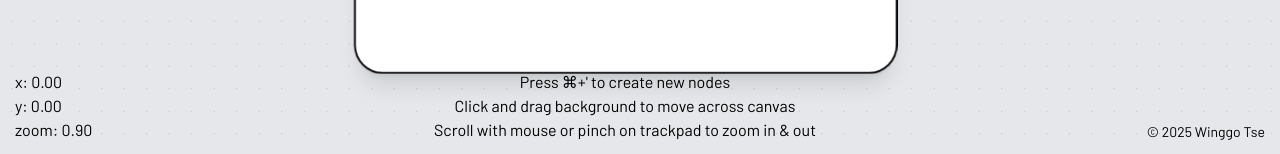
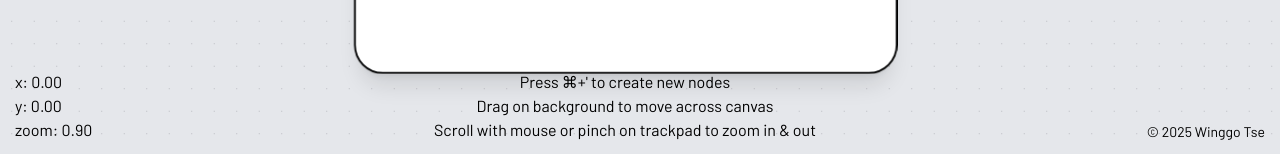
Before and after one commit to Winggo/polylogue, a Next.js app in the folder frontend/: page /canvas in a window 1280 px wide. Shown: the part 643-797 px from the top of the page. Built offline with nearby package versions, Linux system fonts and the light colour scheme; no server answers; what @ant-design/nextjs-registry would draw is missing.

Commit message:
simplify

```diff
--- a/frontend/src/components/Flow/CanvasInfo.tsx
+++ b/frontend/src/components/Flow/CanvasInfo.tsx
@@ -115,7 +115,7 @@ export default function CanvasInfo({ canvasId, canvasTitle, handleSaveCanvas, sa
             <Panel position="bottom-center" className="!z-3 text-black text-center !ml-0">
                 Press ⌘+' to create new nodes
                 <br />
-                Click and drag background to move across canvas
+                Drag on background to move across canvas
                 <br />
                 Scroll with mouse or pinch on trackpad to zoom in & out
             </Panel>
```
